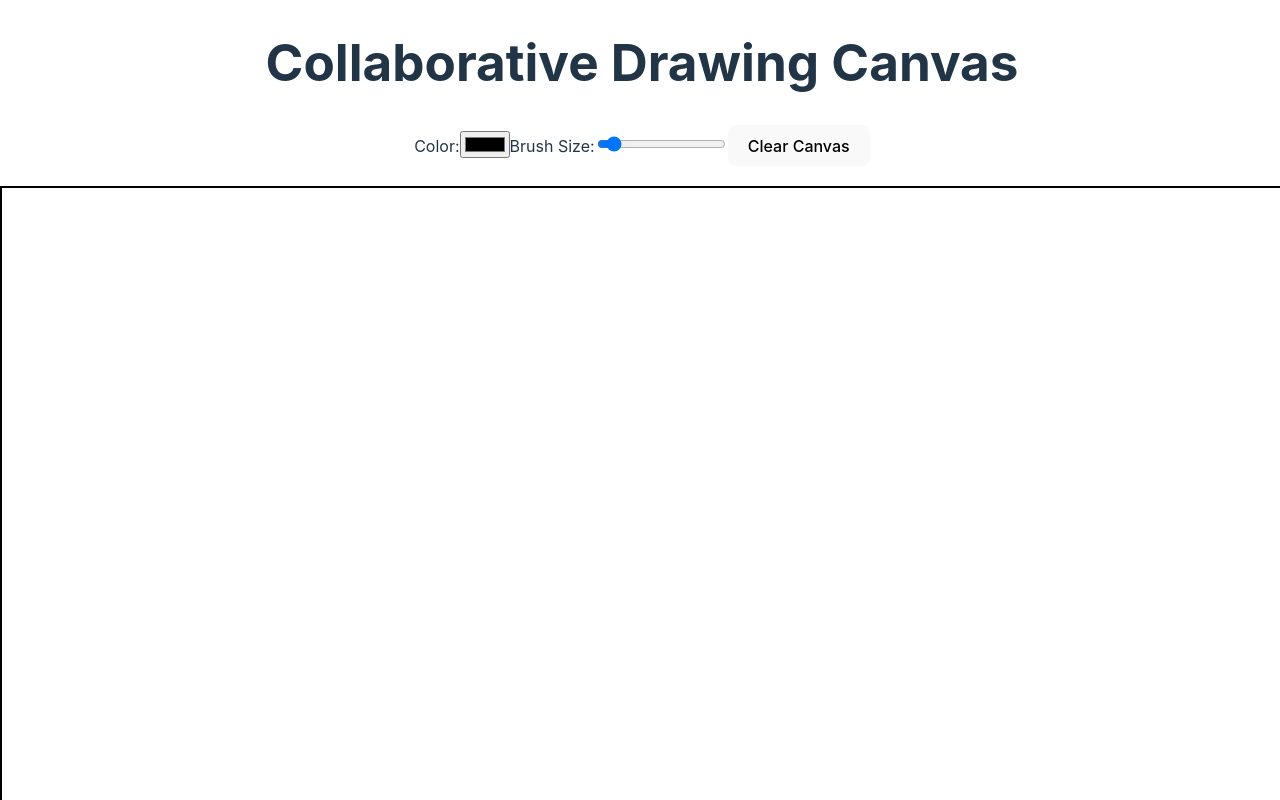
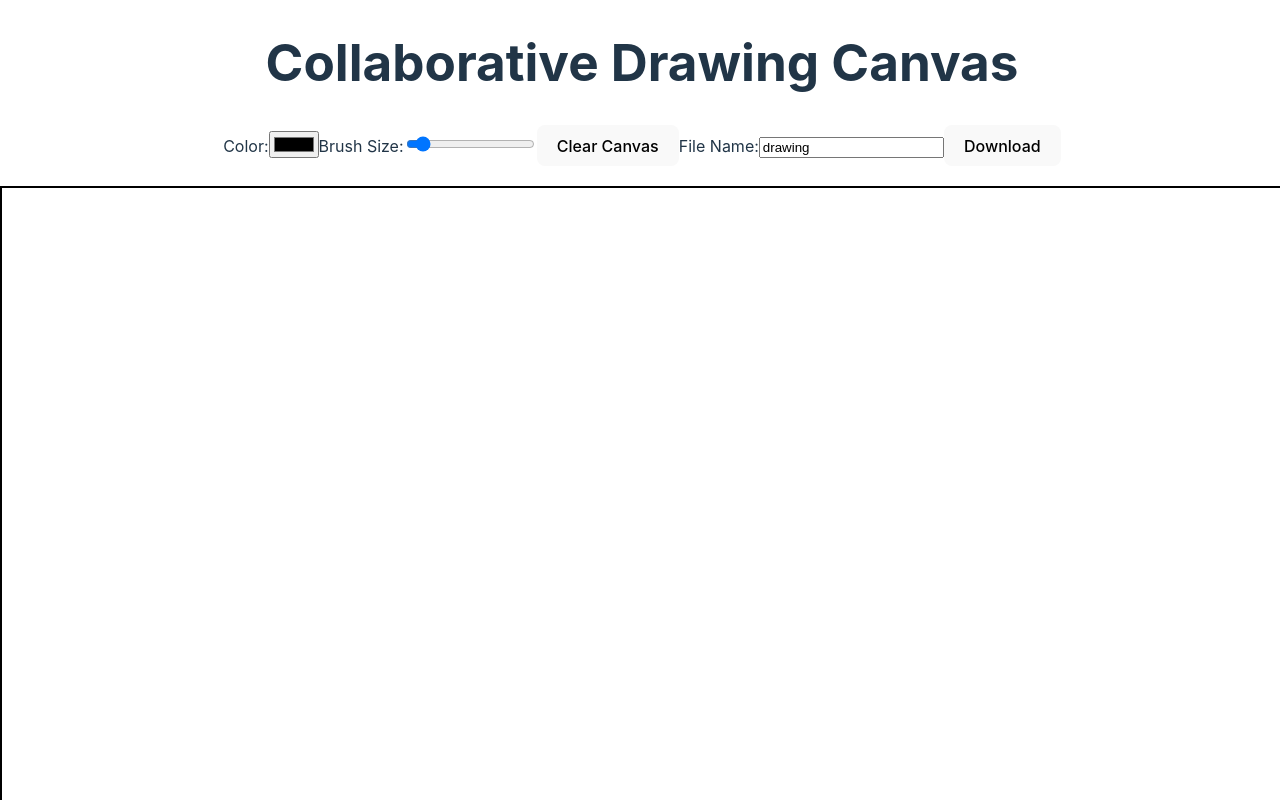
Before and after one commit to MSTC-DA-IICT/Hacktoberfest24-Drawing-Canvas-React, a React (Vite) app: page / in a window 1280 px wide. Shown: the top 800 px of the page. Built offline with nearby package versions, Linux system fonts and the light colour scheme.

Commit message:
Export as Image: Export the current drawing as a PNG or JPG image(Going with PNG).

```diff
--- a/src/App.jsx
+++ b/src/App.jsx
@@ -7,6 +7,7 @@ function App() {
   const [isDrawing, setIsDrawing] = useState(false);
   const [color, setColor] = useState('#000000');
   const [lineWidth, setLineWidth] = useState(5);
+  const [fileName, setFileName] = useState('drawing');
 
   useEffect(() => {
     const canvas = canvasRef.current;
@@ -48,13 +49,22 @@ function App() {
     contextRef.current.clearRect(0, 0, canvasRef.current.width, canvasRef.current.height);
   };
 
+  const exportCanvasAsImage = () => {
+    const canvas = canvasRef.current;
+    const image = canvas.toDataURL('image/png');
+    const anchor = document.createElement('a');
+    anchor.href = image;
+    anchor.download = `${fileName}.png`;
+    anchor.click();
+  };
+
   return (
       <div className="App">
         <h1>Collaborative Drawing Canvas</h1>
         <div className="toolbar">
           <label>
             Color:
-          <input type="color" value={color} onChange={(e) => setColor(e.target.value)} />
+            <input type="color" value={color} onChange={(e) => setColor(e.target.value)}/>
           </label>
           <label>
             Brush Size:
@@ -67,6 +77,15 @@ function App() {
             />
           </label>
           <button onClick={clearCanvas}>Clear Canvas</button>
+          <label>
+            File Name:
+            <input
+                type="text"
+                value={fileName}
+                onChange={(e) => setFileName(e.target.value)}
+            />
+          </label>
+          <button onClick={exportCanvasAsImage}>Download</button>
         </div>
         <canvas
             ref={canvasRef}
```
Lines whose indentation alone changed are shown as unchanged.
